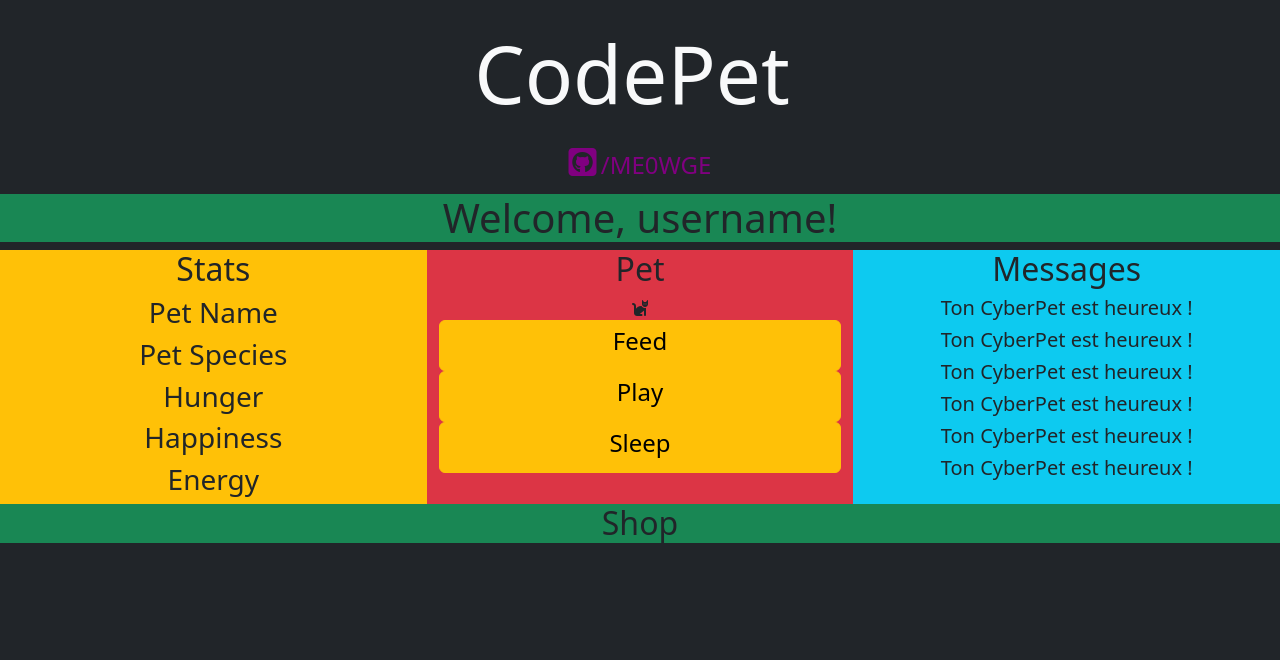
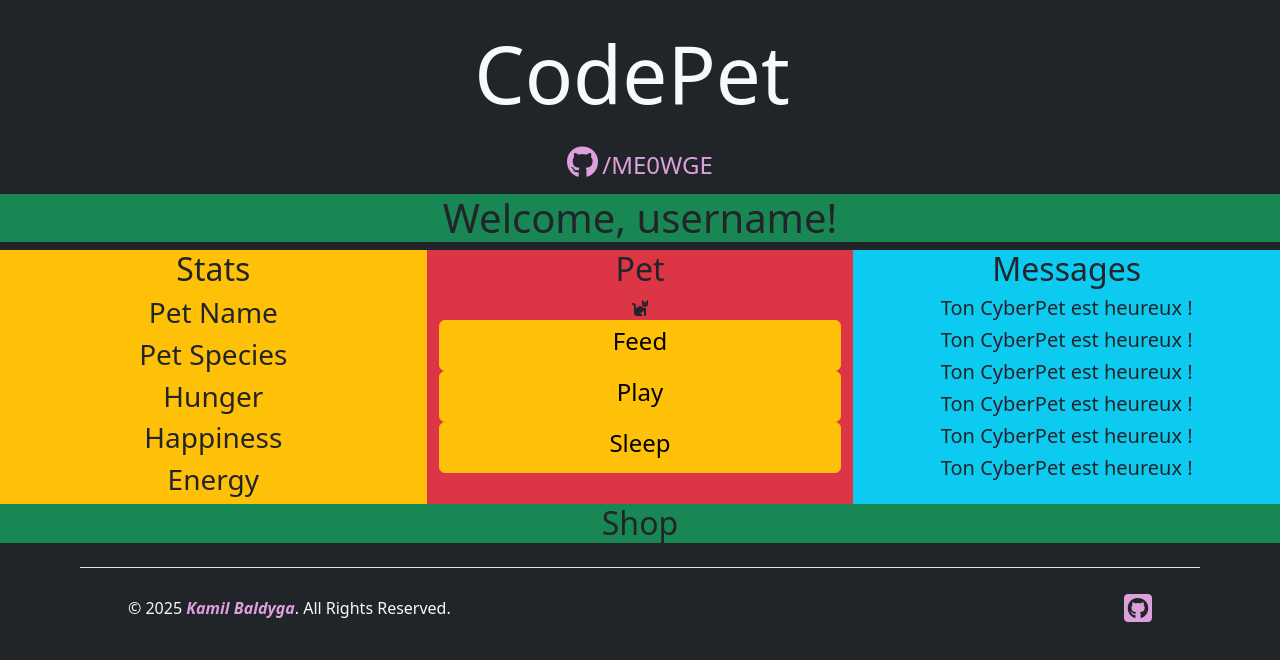
Before and after one commit to ME0WGE/CodePet, a plain HTML site: page index.html in a window 1280 px wide. Drawn offline with nearby package versions, Linux system fonts and the light colour scheme.

Commit message:
add footer

```diff
--- a/index.html
+++ b/index.html
@@ -47,7 +47,7 @@
             href="https://www.github.com/ME0WGE"
             target="_blank"
             class="navbar-icon"
-            ><i class="fa-brands fa-square-github"></i
+            ><i class="fa-brands fa-github"></i
           ></a>
           <a href="https://www.github.com/ME0WGE" class="navbar-me0wge"
             >/ME0WGE</a
@@ -102,5 +102,25 @@
       </div>
     </section>
     <!-- Footer -->
+    <footer
+      class="d-flex flex-wrap justify-content-between align-items-center py-3 my-4 border-top"
+    >
+      <div class="col-md-4 d-flex align-items-center">
+        <span class="mb-3 mb-md-0 text-light ps-5"
+          >© 2025 <span class="fst-italic fw-bold">Kamil Baldyga</span>. All Rights Reserved.</span
+        >
+      </div>
+
+      <ul class="nav col-md-4 justify-content-end list-unstyled d-flex">
+        <li class="ms-3">
+          <a
+            href="https://www.github.com/ME0WGE"
+            target="_blank"
+            class="navbar-icon navbar-icon-footer"
+            ><i class="fa-brands fa-square-github pe-5"></i
+          ></a>
+        </li>
+      </ul>
+    </footer>
   </body>
 </html>
--- a/public/css/style.css
+++ b/public/css/style.css
@@ -4,13 +4,25 @@
 }
 .navbar-icon {
   text-decoration: none !important;
-  color: purple !important;
+  color: plum !important;
   font-size: 2rem !important;
 }
 .navbar-me0wge {
   text-decoration: none !important;
-  color: purple !important;
+  color: plum !important;
   font-size: 1.5rem !important;
+}
+/* Footer */
+footer {
+  margin: 10vh !important;
+}
+.navbar-icon-footer {
+  text-decoration: none !important;
+  color: plum !important;
+  font-size: 2rem !important;
+}
+span {
+  color: plum !important;
 }
 /* Content */
 .section-content {
```
